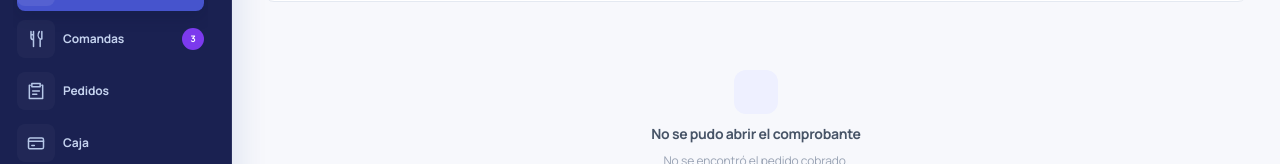
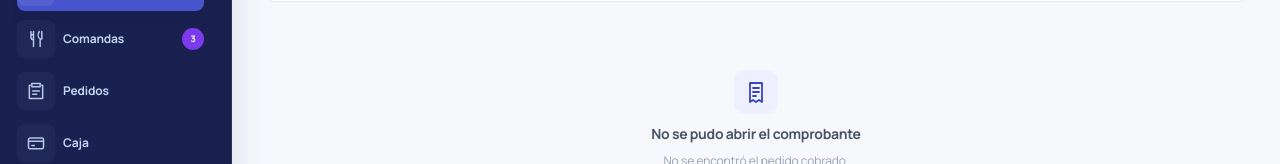
Before and after one commit to rogeliofernandezdev/fudia, a Next.js app in the folder foods-operations-web/: page /pos/comprobante in a window 1280 px wide. Shown: the part 248-412 px from the top of the page. Built offline with nearby package versions, Linux system fonts and the light colour scheme.

Commit message:
fix(pos): use supported receipt icon in error state

```diff
--- a/foods-operations-web/src/app/(operations)/pos/comprobante/page.tsx
+++ b/foods-operations-web/src/app/(operations)/pos/comprobante/page.tsx
@@ -71,9 +71,9 @@ function ReceiptContent(){
     }catch{/* El usuario puede cancelar el diálogo nativo. */}
   }
 
-  if(!orderId)return <div className="pos-empty"><Icon name="alert" size={22}/><b>No se pudo abrir el comprobante</b><span>No se encontró el pedido cobrado.</span></div>;
+  if(!orderId)return <div className="pos-empty"><Icon name="receipt" size={22}/><b>No se pudo abrir el comprobante</b><span>No se encontró el pedido cobrado.</span></div>;
   if(loading)return <div className="pos-empty"><b>Cargando comprobante…</b><span>Verificando el pago registrado.</span></div>;
-  if(!data)return <div className="pos-empty"><Icon name="alert" size={22}/><b>No se pudo abrir el comprobante</b><span>{error}</span></div>;
+  if(!data)return <div className="pos-empty"><Icon name="receipt" size={22}/><b>No se pudo abrir el comprobante</b><span>{error}</span></div>;
 
   return <div className="success-page"><div className="success-card">
     <span className="success-icon"><Icon name="check" size={30}/></span>
```
